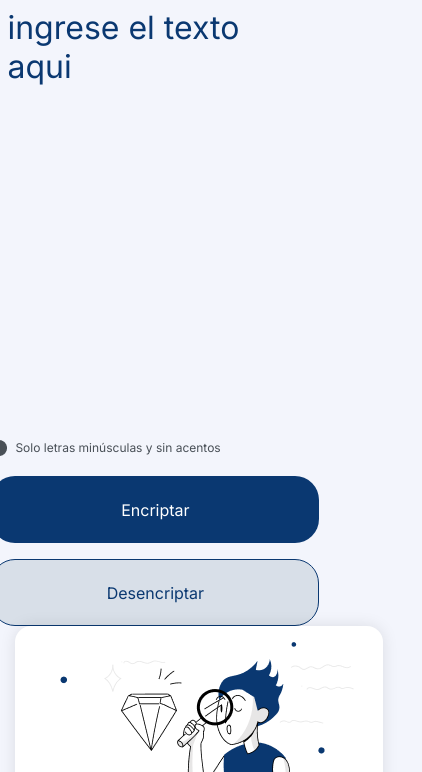
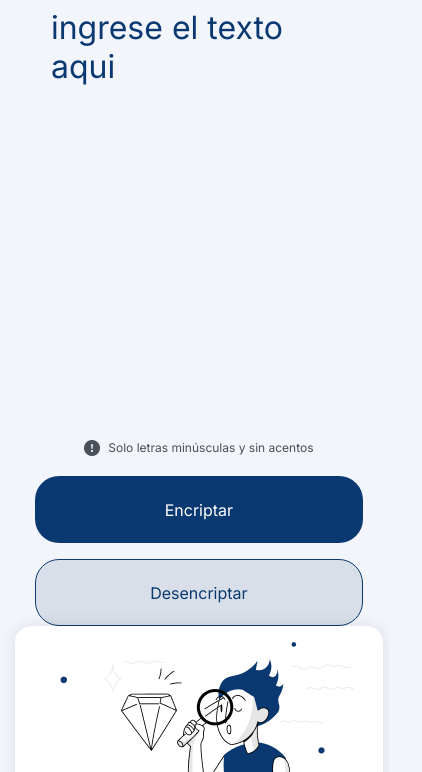
Before and after one commit to welopez07/Challenge-Encriptador-Alura, a plain HTML site: page index.html in a window 390 px wide. Shown: the part 72-844 px from the top of the page, 422 px wide, since content can reach past the window. Drawn offline with Linux system fonts and the light colour scheme.

Commit message:
ajustar diseño responsive

```diff
--- a/css/style.css
+++ b/css/style.css
@@ -128,14 +128,18 @@ main{
    background-color: white;
    border-radius: 1rem;
    box-shadow: 0 0 1rem rgba(0, 0, 0, 0.1);
-   height: 100%;
+   /*height: 100%;*/
    gap: 1rem;
 
 }
 
  .seccion-der-parrafo{
+   display: flex;
+   flex-direction: column;
+   justify-content: space-between;
    text-align: center;
    margin-bottom: 1rem;
+
 
  }
 
@@ -157,7 +161,7 @@ main{
    height: 100%;
    flex: 1;
    display: flex;
-   align-items: center;
+   /*align-items: center;*/
    justify-content: center;
    margin-bottom: 20px;
  }
@@ -251,18 +255,19 @@ main{
    }
 
    .seccion-izq{
-      align-items: left;
-      justify-content: left;
+      display: flex;
+      align-items: center;
+      justify-content: center;
       text-align: left;
-      padding-right: 30%;
+
 
    }
 
 
    .botones{
       flex-direction: column;
-      justify-content: right;
-      align-items: right;
+      justify-content: center;
+      align-items: center;
    }
 
    .btn-encriptar, .btn-desencriptar, .btn-copiar{
```
